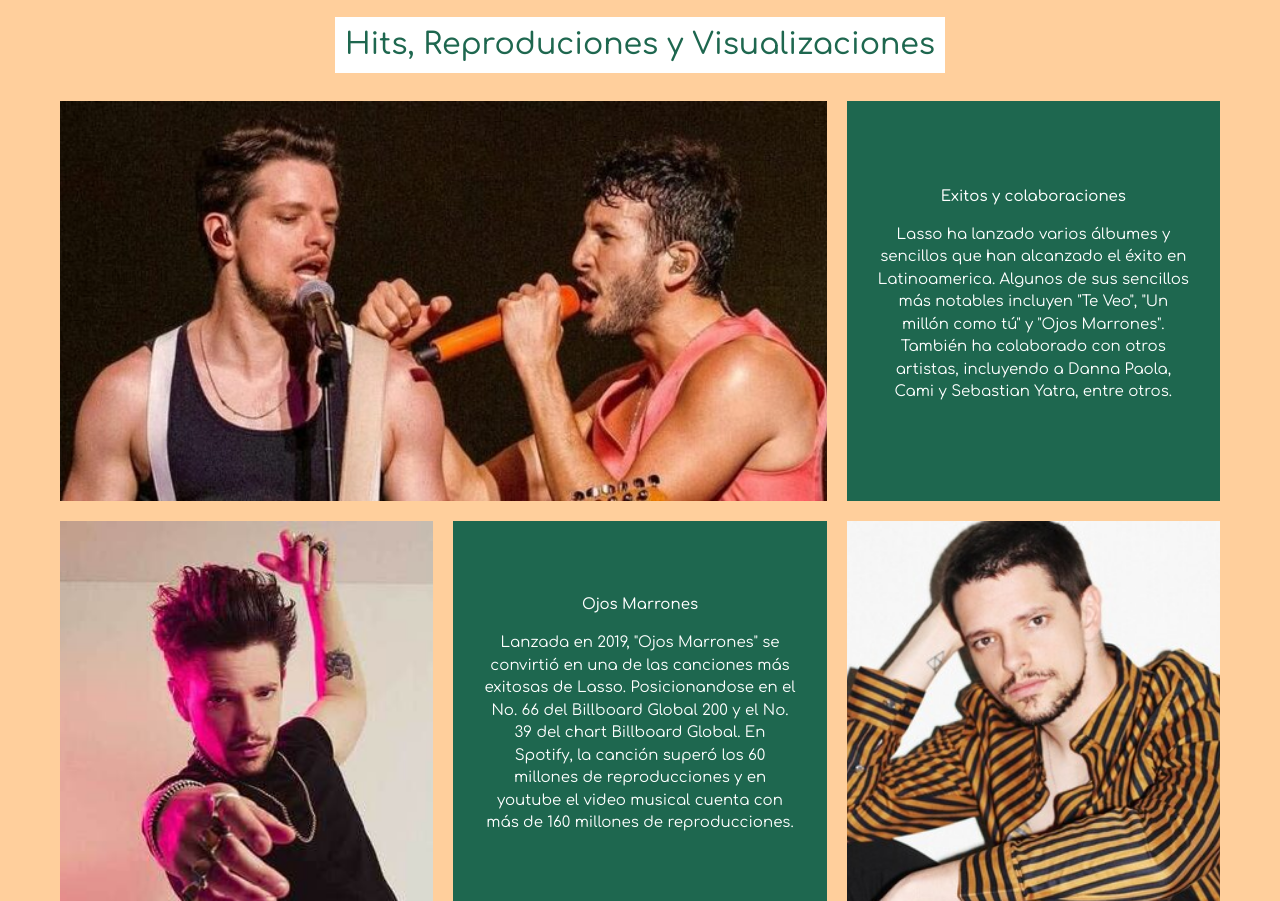
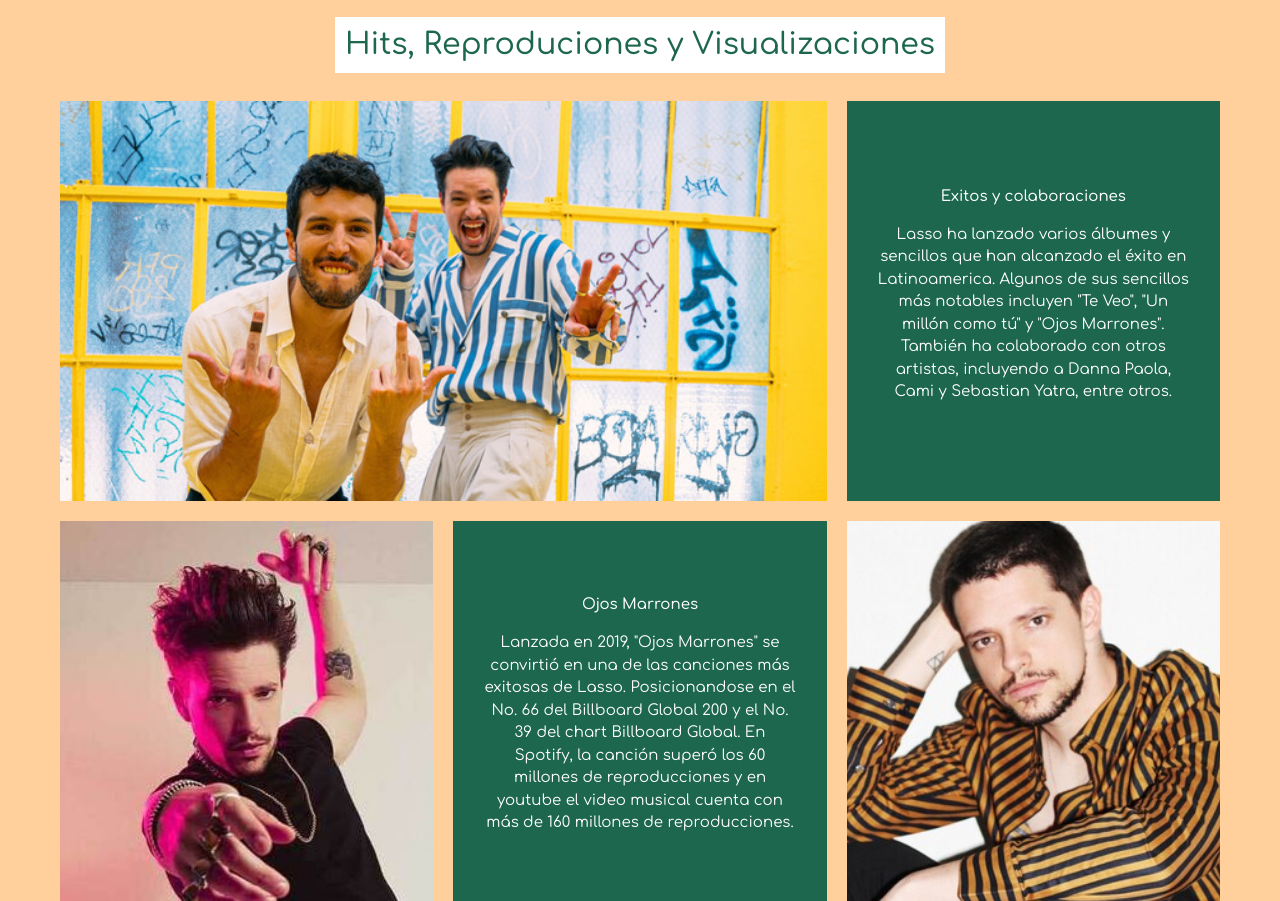
Before and after one commit to lissleal/lassoverse2, a website: page pages/sobremi.html in a window 1280 px wide. Shown: the part 1195-2096 px from the top of the page. Drawn offline with nearby package versions, Linux system fonts and the light colour scheme.

Commit message:
cambie una foto

```diff
--- a/assets/scss/_sobremi.scss
+++ b/assets/scss/_sobremi.scss
@@ -71,7 +71,7 @@
 
         .imagen4 {
             grid-area: foto4;
-            background-image: url(../../img/colab.jpg);
+            background-image: url(../../img/latra3.jpg);
             @extend %imagen;
         }
         .imagen5 {
```
Also changed, not shown: assets/css/main.css, img/latra3.jpg (added).
